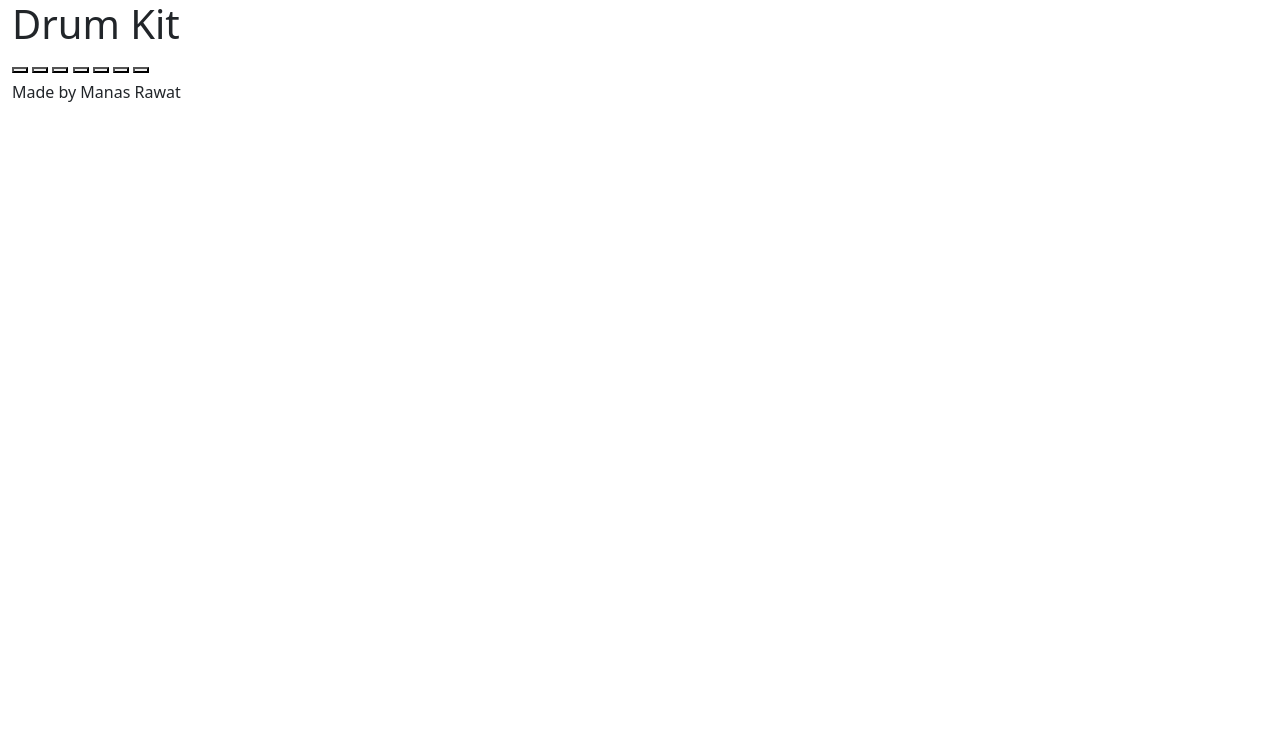
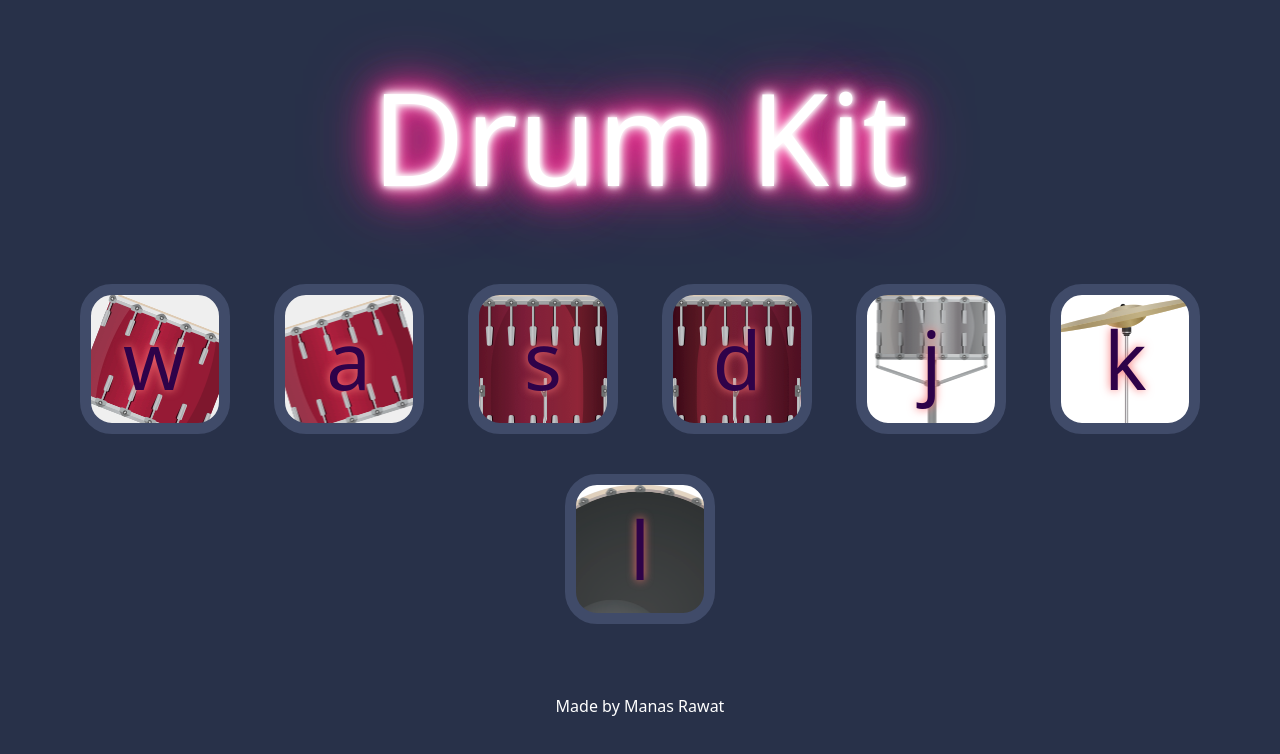
Before and after one commit to importlogic/drum-kit, a plain HTML site: page index.html in a window 1280 px wide. Drawn offline with nearby package versions, Linux system fonts and the light colour scheme.

Commit message:
css added

```diff
--- a/css/styles.css
+++ b/css/styles.css
@@ -0,0 +1,72 @@
+body{
+    background-color: #283149;
+    text-align: center;
+    padding: 30px;
+}
+
+h1{
+    color: #FFFFFF;
+    font-size: 8rem;
+    text-shadow: #FFF 0px 0px 5px, #FFF 0px 0px 10px, #FFF 0px 0px 15px, #FF2D95 0px 0px 20px, #FF2D95 0px 0px 30px, #FF2D95 0px 0px 40px, #FF2D95 0px 0px 50px, #FF2D95 0px 0px 75px;
+    color: #FFFFFF;
+    margin: 30px 0;
+}
+
+.instruments{
+    margin: 50px 0;
+}
+
+.instrument-btn{
+    margin: 20px;
+    height: 150px;
+    width: 150px;
+    padding: 0;
+    border-color: #404b69;
+    border-radius: 2rem;
+    border-width:.7rem;
+    border-style: solid;
+}
+
+.tom1{
+    background-image: url("../images/tom1.png");
+    background-position: top;
+}
+.tom2{
+    background-image: url("../images/tom2.png");
+    background-position: top;
+}
+.tom3{
+    background-image: url("../images/tom3.png");
+    background-position: top;
+}
+.tom4{
+    background-image: url("../images/tom4.png");
+    background-position: top;
+}
+.snare{
+    background-image: url("../images/snare.png");
+    background-position: top;
+}
+.crash{
+    background-image: url("../images/crash.png");
+    background-position: top;
+}
+.kick{
+    background-image: url("../images/kick.png");
+    background-position: top;
+}
+
+button:active {
+    box-shadow: 0 5px #666;
+    transform: translateY(4px);
+  }
+
+span{
+    text-shadow: 0 0 10px #F87474;
+    color: #2E0249;
+    font-size: 5rem;
+}
+
+p{
+    color: white;
+}
--- a/index.html
+++ b/index.html
@@ -11,19 +11,28 @@
     <!-- JavaScript Bundle with Popper -->
     <script src="https://cdn.jsdelivr.net/npm/bootstrap@5.2.0-beta1/dist/js/bootstrap.bundle.min.js" integrity="sha384-pprn3073KE6tl6bjs2QrFaJGz5/SUsLqktiwsUTF55Jfv3qYSDhgCecCxMW52nD2" crossorigin="anonymous"></script>
 
+    <!-- CSS  -->
+    <link rel="stylesheet" href="css/styles.css">
+
     <title>Drum Kit</title>
 </head>
 <body>
     <div class="container-fluid">
         <h1>Drum Kit</h1>
-        <button type="button"><img></button>
-        <button type="button"><img></button>
-        <button type="button"><img></button>
-        <button type="button"><img></button>
-        <button type="button"><img></button>
-        <button type="button"><img></button>
-        <button type="button"><img></button>
+        <div class="instruments">
+            <button type="button" class="tom1 instrument-btn"><span>w</span></button>
+            <button type="button" class="tom2 instrument-btn"><span>a</span></button>
+            <button type="button" class="tom3 instrument-btn"><span>s</span></button>
+            <button type="button" class="tom4 instrument-btn"><span>d</span></button>
+            <button type="button" class="snare instrument-btn"><span>j</span></button>
+            <button type="button" class="crash instrument-btn"><span>k</span></button>
+            <button type="button" class="kick instrument-btn"><span>l</span></button>
+        </div>
         <p>Made by Manas Rawat</p>
     </div>
 </body>
 </html>
+
+
+<!-- JS  -->
+<script src="js/index.js"></script>
```
